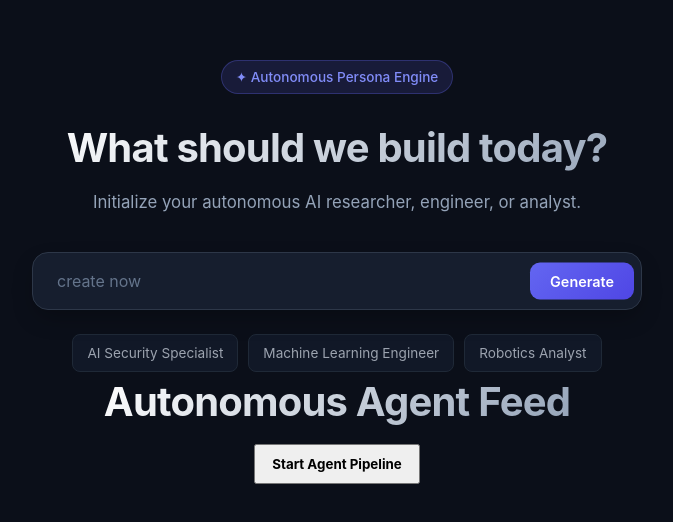
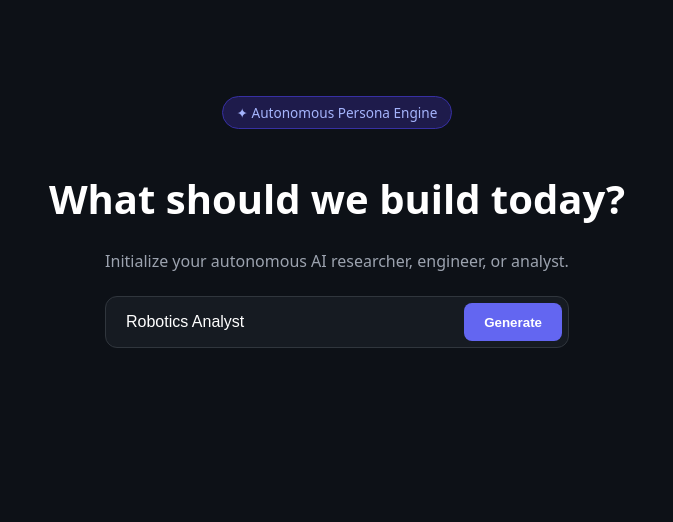
Before and after one commit to prakhar406/technovatiion, a website: page index.html in a window 1280 px wide. Shown: the part 158-680 px from the top of the page, without its empty margins (303-976 px from the left). Drawn offline with Linux system fonts and the light colour scheme.

Commit message:
workking

```diff
--- a/index.html
+++ b/index.html
@@ -2,224 +2,171 @@
 <html lang="en">
 <head>
   <meta charset="UTF-8">
-  <meta name="viewport" content="width=device-width, initial-scale=1.0">
-  <title>Autonomous AI Workspace</title>
+  <title>Autonomous Persona Engine</title>
   <style>
-    * {
-      box-sizing: border-box;
-      margin: 0;
-      padding: 0;
-      font-family: -apple-system, BlinkMacSystemFont, "Segoe UI", Roboto, Helvetica, Arial, sans-serif;
-    }
-
     body {
-      background-color: #0b0f19;
-      color: #f3f4f6;
+      background-color: #0d1117;
+      color: #ffffff;
+      font-family: system-ui, -apple-system, sans-serif;
       display: flex;
       flex-direction: column;
+      align-items: center;
       justify-content: center;
-      align-items: center;
       min-height: 100vh;
-      padding: 20px;
+      margin: 0;
     }
+    .badge {
+      background: #1e1b4b;
+      color: #a5b4fc;
+      padding: 6px 14px;
+      border-radius: 20px;
+      font-size: 0.85rem;
+      border: 1px solid #3730a3;
+      margin-bottom: 16px;
+    }
+    h1 { font-size: 2.5rem; margin-bottom: 8px; }
+    p { color: #9ca3af; margin-bottom: 24px; }
 
-    .container {
-      text-align: center;
-      max-width: 650px;
+    .input-box {
+      background: #161b22;
+      border: 1px solid #30363d;
+      border-radius: 12px;
+      padding: 6px;
+      display: flex;
+      width: 450px;
+    }
+    input {
+      background: transparent;
+      border: none;
+      color: white;
+      padding: 10px 14px;
+      width: 100%;
+      outline: none;
+      font-size: 1rem;
+    }
+    button {
+      background: #6366f1;
+      color: white;
+      border: none;
+      padding: 10px 20px;
+      border-radius: 8px;
+      font-weight: bold;
+      cursor: pointer;
+    }
+    button:disabled { opacity: 0.5; cursor: not-allowed; }
+
+    #output {
+      margin-top: 24px;
+      max-width: 600px;
       width: 100%;
     }
-
-    .badge {
-      display: inline-block;
-      padding: 6px 14px;
-      background: rgba(99, 102, 241, 0.15);
-      border: 1px solid rgba(99, 102, 241, 0.3);
-      color: #818cf8;
-      border-radius: 20px;
-      font-size: 0.85rem;
-      font-weight: 500;
-      margin-bottom: 24px;
+    .card {
+      background: #161b22;
+      border: 1px solid #30363d;
+      padding: 16px;
+      border-radius: 8px;
+      margin-top: 12px;
     }
-
-    h1 {
-      font-size: 2.5rem;
-      font-weight: 700;
-      letter-spacing: -0.02em;
-      margin-bottom: 12px;
-      background: linear-gradient(135deg, #ffffff 0%, #94a3b8 100%);
-      -webkit-background-clip: text;
-      -webkit-text-fill-color: transparent;
-    }
-
-    p {
-      color: #94a3b8;
-      font-size: 1.05rem;
-      margin-bottom: 36px;
-    }
-
-    .search-container {
-      position: relative;
-      width: 100%;
-      margin-bottom: 24px;
-    }
-
-    .search-input {
-      width: 100%;
-      padding: 18px 120px 18px 24px;
-      background: #161e2e;
-      border: 1px solid #2d3748;
-      border-radius: 16px;
-      color: #ffffff;
-      font-size: 1rem;
-      outline: none;
-      transition: all 0.25s ease;
-      box-shadow: 0 10px 25px -5px rgba(0, 0, 0, 0.3);
-    }
-
-    .search-input::placeholder {
-      color: #64748b;
-    }
-
-    .search-input:focus {
-      border-color: #6366f1;
-      box-shadow: 0 0 0 3px rgba(99, 102, 241, 0.25), 0 10px 25px -5px rgba(0, 0, 0, 0.5);
-    }
-
-    .search-btn {
-      position: absolute;
-      right: 8px;
-      top: 50%;
-      transform: translateY(-50%);
-      padding: 10px 20px;
-      background: linear-gradient(135deg, #6366f1 0%, #4f46e5 100%);
-      color: #ffffff;
-      border: none;
-      border-radius: 10px;
-      font-size: 0.9rem;
-      font-weight: 600;
-      cursor: pointer;
-      transition: opacity 0.2s ease;
-    }
-
-    .search-btn:hover {
-      opacity: 0.9;
-    }
-
-    .suggestions {
-      display: flex;
-      justify-content: center;
-      gap: 10px;
-      flex-wrap: wrap;
-    }
-
-    .chip {
-      padding: 8px 14px;
-      background: #111827;
-      border: 1px solid #1f2937;
-      color: #9ca3af;
-      border-radius: 8px;
-      font-size: 0.85rem;
-      cursor: pointer;
-      transition: all 0.2s ease;
-    }
-
-    .chip:hover {
-      border-color: #4b5563;
-      color: #f3f4f6;
+    .rationale {
+      background: #0d1117;
+      border-left: 3px solid #6366f1;
+      padding: 8px 12px;
+      margin-top: 10px;
+      font-size: 0.9em;
+      color: #cbd5e1;
     }
   </style>
 </head>
 <body>
 
-  <div class="container">
   <div class="badge">✦ Autonomous Persona Engine</div>
   <h1>What should we build today?</h1>
   <p>Initialize your autonomous AI researcher, engineer, or analyst.</p>
 
-    <form class="search-container" onsubmit="event.preventDefault();">
-      <input type="text" class="search-input" placeholder="create now" required>
-      <button type="submit" class="search-btn">Generate</button>
-    </form>
-
-    <div class="suggestions">
-      <span class="chip" onclick="setInput('AI Security Specialist')">AI Security Specialist</span>
-      <span class="chip" onclick="setInput('Machine Learning Engineer')">Machine Learning Engineer</span>
-      <span class="chip" onclick="setInput('Robotics Analyst')">Robotics Analyst</span>
-    </div>
+  <div class="input-box">
+    <input type="text" id="personaInput" value="Robotics Analyst" placeholder="Enter domain or role..." />
+    <button id="generateBtn" onclick="handleGenerate()">Generate</button>
   </div>
 
-  <script>
-    function setInput(text) {
-      document.querySelector('.search-input').value = text;
-    }
-  </script>
-
-</body>
-</html>
-
-
-<!DOCTYPE html>
-<html lang="en">
-<head>
-  <meta charset="UTF-8">
-  <title>Autonomous AI Agent Feed</title>
-  <style>
-    body { font-family: sans-serif; max-width: 650px; margin: 40px auto; padding: 0 20px; line-height: 1.5; }
-    .post { border: 1px solid #e1e4e8; padding: 16px; border-radius: 8px; margin-bottom: 16px; }
-    .rationale { background: #f6f8fa; padding: 10px; font-size: 0.9em; border-left: 3px solid #0366d6; margin-top: 10px; }
-    button { padding: 10px 16px; cursor: pointer; font-weight: bold; }
-  </style>
-</head>
-<body>
-  <h1>Autonomous Agent Feed</h1>
-  <button onclick="initializeAgent()">Start Agent Pipeline</button>
-  <div id="status"></div>
-  <div id="feed" style="margin-top: 20px;"></div>
+  <div id="status" style="margin-top: 16px; color: #a5b4fc;"></div>
+  <div id="output"></div>
 
   <script>
-    let activeAgentId = null;
+    async function handleGenerate() {
+      const input = document.getElementById('personaInput').value.trim();
+      const status = document.getElementById('status');
+      const output = document.getElementById('output');
+      const btn = document.getElementById('generateBtn');
 
-    async function initializeAgent() {
-      document.getElementById('status').innerText = 'Initializing Agent...';
+      if (!input) {
+        alert('Please enter a role or domain.');
+        return;
+      }
 
-      const res = await fetch('/api/agent/init', {
+      btn.disabled = true;
+      status.innerText = `Initializing agent for "${input}"...`;
+      output.innerHTML = '';
+
+      try {
+        // 1. Send persona to init API
+        const initRes = await fetch('/api/agent/init', {
           method: 'POST',
           headers: { 'Content-Type': 'application/json' },
           body: JSON.stringify({
-          persona: { name: 'Tech Sentinel', domain: 'Artificial Intelligence' }
+            persona: {
+              name: input,
+              domain: input
+            }
           })
         });
 
-      const data = await res.json();
-      activeAgentId = data.agentId;
-      document.getElementById('status').innerText = `Agent Active (ID: ${activeAgentId}). Fetching output in 10s...`;
+        const initData = await initRes.json();
 
-      setTimeout(fetchFeed, 10000);
+        if (!initRes.ok) {
+          throw new Error(initData.error || 'Failed to initialize agent.');
         }
 
-    async function fetchFeed() {
-      if (!activeAgentId) return;
-      const res = await fetch(`/api/agent/feed?agentId=${activeAgentId}`);
+        const agentId = initData.agentId;
+        status.innerText = `Agent initialized (ID: ${agentId}). Generating news post in 8 seconds...`;
+
+        // 2. Wait 8 seconds for background Groq LLM completion
+        setTimeout(() => fetchFeed(agentId), 8000);
+
+      } catch (err) {
+        status.innerText = `Error: ${err.message}`;
+        btn.disabled = false;
+      }
+    }
+
+    async function fetchFeed(agentId) {
+      const status = document.getElementById('status');
+      const output = document.getElementById('output');
+      const btn = document.getElementById('generateBtn');
+
+      try {
+        const res = await fetch(`/api/agent/feed?agentId=${agentId}`);
         const data = await res.json();
 
-      const container = document.getElementById('feed');
-      container.innerHTML = '';
+        btn.disabled = false;
 
-      if (data.posts.length === 0) {
-        container.innerHTML = '<p>No posts published in this cycle.</p>';
+        if (!data.posts || data.posts.length === 0) {
+          status.innerText = 'Evaluation complete. No topics met editorial criteria in this run.';
           return;
         }
 
-      data.posts.forEach(post => {
-        container.innerHTML += `
-          <div class="post">
+        status.innerText = 'Generation complete!';
+        output.innerHTML = data.posts.map(post => `
+          <div class="card">
             <p><strong>Post:</strong> ${post.text}</p>
             <div class="rationale"><strong>Rationale:</strong> ${post.rationale}</div>
-            <p><small>Source: <a href="${post.sources[0]}" target="_blank">${post.sources[0]}</a></small></p>
+            ${post.sources && post.sources[0] ? `<p><small><a href="${post.sources[0]}" target="_blank" style="color:#818cf8;">Source Link</a></small></p>` : ''}
           </div>
-        `;
-      });
-      document.getElementById('status').innerText = 'Feed updated!';
+        `).join('');
+
+      } catch (err) {
+        status.innerText = `Error fetching feed: ${err.message}`;
+        btn.disabled = false;
+      }
     }
   </script>
 </body>
```
Lines whose indentation alone changed are shown as unchanged.
